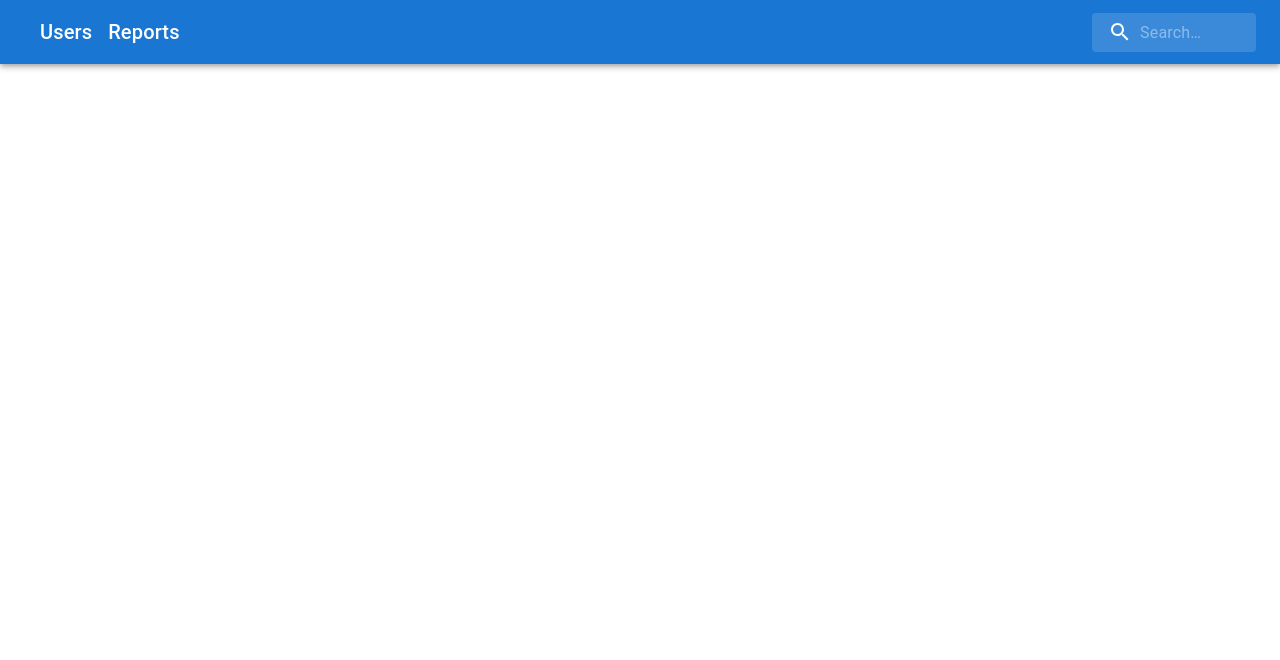
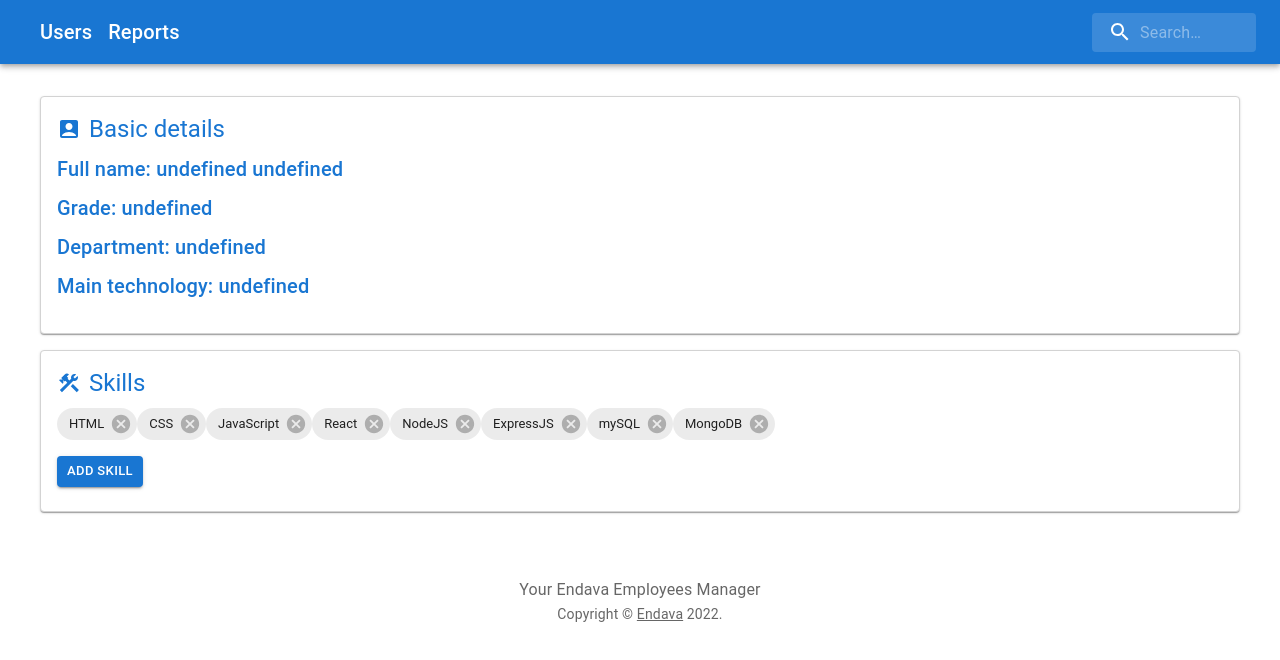
Before and after one commit to Aleku99/employee-manager, a React (Create React App) app: page / in a window 1280 px wide. Shown: the top 660 px of the page. Built offline with nearby package versions, Linux system fonts and the light colour scheme.

Commit message:
fix: change react version

```diff
--- a/package.json
+++ b/package.json
@@ -12,8 +12,8 @@
     "@testing-library/jest-dom": "^5.16.4",
     "@testing-library/react": "^13.3.0",
     "@testing-library/user-event": "^13.5.0",
-    "react": "^18.2.0",
-    "react-dom": "^18.2.0",
+    "react": "17.0.0",
+    "react-dom": "17.0.0",
     "react-scripts": "5.0.1",
     "web-vitals": "^2.1.4"
   },
--- a/src/App.js
+++ b/src/App.js
@@ -3,11 +3,14 @@ import "./App.css";
 import NavBar from "./components/NavBar/NavBar";
 import UserSkills from "./pages/UserSkills/UserSkills";
 import UserList from "./pages/UserList/UserList";
+import MainFooter from "./components/MainFooter/MainFooter";
 
 function App() {
   return (
     <>
       <NavBar />
+      <UserSkills />
+      <MainFooter title="Your Endava Employees Manager" />
     </>
   );
 }
--- a/src/components/MainFooter/MainFooter.jsx
+++ b/src/components/MainFooter/MainFooter.jsx
@@ -8,7 +8,7 @@ function Copyright() {
   return (
     <Typography variant="body2" color="text.secondary" align="center">
       {"Copyright © "}
-      <Link color="inherit" href="https://www.endava.com/">
+      <Link color="inherit" target="_blank" href="https://www.endava.com/">
         Endava
       </Link>{" "}
       {new Date().getFullYear()}
--- a/src/index.js
+++ b/src/index.js
@@ -1,11 +1,6 @@
 import React from "react";
-import ReactDOM from "react-dom/client";
+import ReactDOM from "react-dom";
 import "./index.css";
 import App from "./App";
 
-const root = ReactDOM.createRoot(document.getElementById("root"));
-root.render(
-  <React.StrictMode>
-    <App />
-  </React.StrictMode>
-);
+ReactDOM.render(<App />, document.getElementById("root"));
--- a/src/pages/UserList/UserList.jsx
+++ b/src/pages/UserList/UserList.jsx
@@ -3,7 +3,6 @@ import * as React from "react";
 import Button from "../../components/Button/Button";
 import CardItem from "../../components/CardItem/CardItem";
 import EmployeeForm from "../../components/EmployeeForm/EmployeeForm";
-import MainFooter from "../../components/MainFooter/MainFooter";
 import Modal from "../../components/Modal/Modal";
 
 import Card from "@mui/material/Card";
@@ -137,7 +136,6 @@ const UserList = () => {
       >
         <EmployeeForm recordForEdit={undefined} addOrEdit={undefined} />
       </Modal>
-      <MainFooter title="Your Endava Employees Manager" />
     </ThemeProvider>
   );
 };
```
Also changed, not shown: 1 other file (tests, documents, lock files or other folders).
